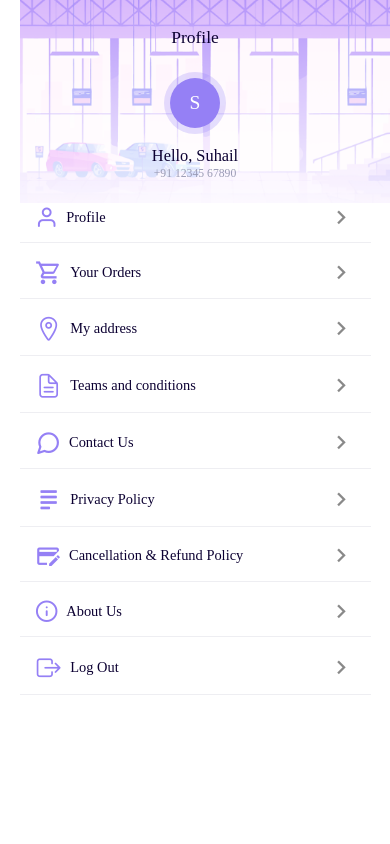
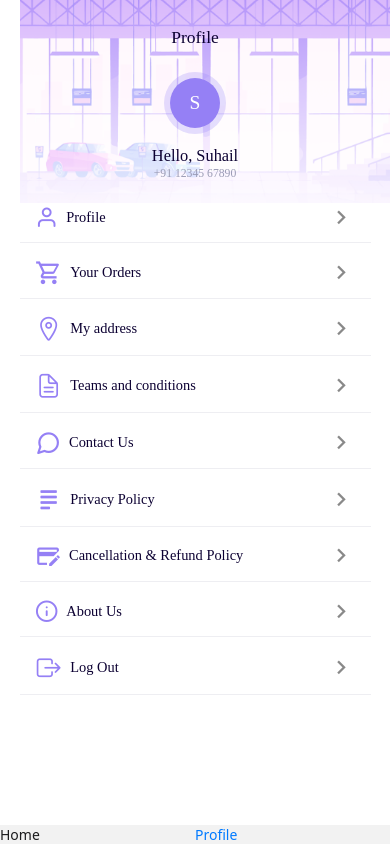
Before and after one commit to souravkmdev/super-app-v4, a React Native app: screen /BottomNavigation in a window 390 px wide. Built offline with nearby package versions, Linux system fonts and the light colour scheme.

Commit message:
adding bottom nav basic ui

```diff
--- /dev/null
+++ b/app/navigation/BottomNavigation.tsx
@@ -0,0 +1,82 @@
+import { View, Platform } from 'react-native';
+import { useLinkBuilder, useTheme } from '@react-navigation/native';
+import { Text, PlatformPressable } from '@react-navigation/elements';
+import { createBottomTabNavigator } from '@react-navigation/bottom-tabs';
+import Home from '../screens/home';
+import Profile from '../screens/profile';
+
+function MyTabBar({ state, descriptors, navigation }: any) {
+  const { colors } = useTheme();
+  const { buildHref } = useLinkBuilder();
+
+  return (
+    <View style={{ flexDirection: 'row' }}>
+      {state.routes.map((route: any, index: number) => {
+        const { options } = descriptors[route.key];
+        const label =
+          options.tabBarLabel !== undefined
+            ? options.tabBarLabel
+            : options.title !== undefined
+            ? options.title
+            : route.name;
+
+        const isFocused = state.index === index;
+
+        const onPress = () => {
+          const event = navigation.emit({
+            type: 'tabPress',
+            target: route.key,
+            canPreventDefault: true,
+          });
+
+          if (!isFocused && !event.defaultPrevented) {
+            navigation.navigate(route.name, route.params);
+          }
+        };
+
+        const onLongPress = () => {
+          navigation.emit({
+            type: 'tabLongPress',
+            target: route.key,
+          });
+        };
+
+        return (
+          <PlatformPressable
+            key={route.key}
+            href={buildHref(route.name, route.params)}
+            accessibilityState={isFocused ? { selected: true } : {}}
+            accessibilityLabel={options.tabBarAccessibilityLabel}
+            testID={options.tabBarButtonTestID}
+            onPress={onPress}
+            onLongPress={onLongPress}
+            style={{ flex: 1 }}
+          >
+            <Text style={{ color: isFocused ? colors.primary : colors.text }}>
+              {label}
+            </Text>
+          </PlatformPressable>
+        );
+      })}
+    </View>
+  );
+}
+
+const Tab = createBottomTabNavigator();
+
+const BottomNavigation = () => {
+  return (
+    <Tab.Navigator
+      initialRouteName="Profile"
+      screenOptions={{
+        headerShown: false,
+      }}
+      tabBar={props => <MyTabBar {...props} />}
+    >
+      <Tab.Screen name="Home" component={Home} />
+      <Tab.Screen name="Profile" component={Profile} />
+    </Tab.Navigator>
+  );
+};
+
+export default BottomNavigation;
--- a/app/navigation/stackNavigation.tsx
+++ b/app/navigation/stackNavigation.tsx
@@ -1,19 +1,19 @@
 import React from 'react';
 import { createNativeStackNavigator } from '@react-navigation/native-stack';
-import Home from '../screens/home';
 import Profile from '../screens/profile';
+import BottomNavigation from './BottomNavigation';
 
 const Stack = createNativeStackNavigator();
 
 const StackNavigation = () => {
   return (
     <Stack.Navigator
-      initialRouteName="Profile"
+      initialRouteName="BottomNavigation"
       screenOptions={{
         headerShown: false,
       }}
     >
-      <Stack.Screen name="Home" component={Home} />
+      <Stack.Screen name="BottomNavigation" component={BottomNavigation} />
       <Stack.Screen name="Profile" component={Profile} />
     </Stack.Navigator>
   );
--- a/package.json
+++ b/package.json
@@ -11,6 +11,7 @@
   },
   "dependencies": {
     "@react-native/new-app-screen": "0.85.3",
+    "@react-navigation/bottom-tabs": "^7.16.1",
     "@react-navigation/elements": "^2.9.18",
     "@react-navigation/native": "^7.2.4",
     "@react-navigation/native-stack": "^7.15.1",
```
Also changed, not shown: 1 other file (tests, documents, lock files or other folders).
